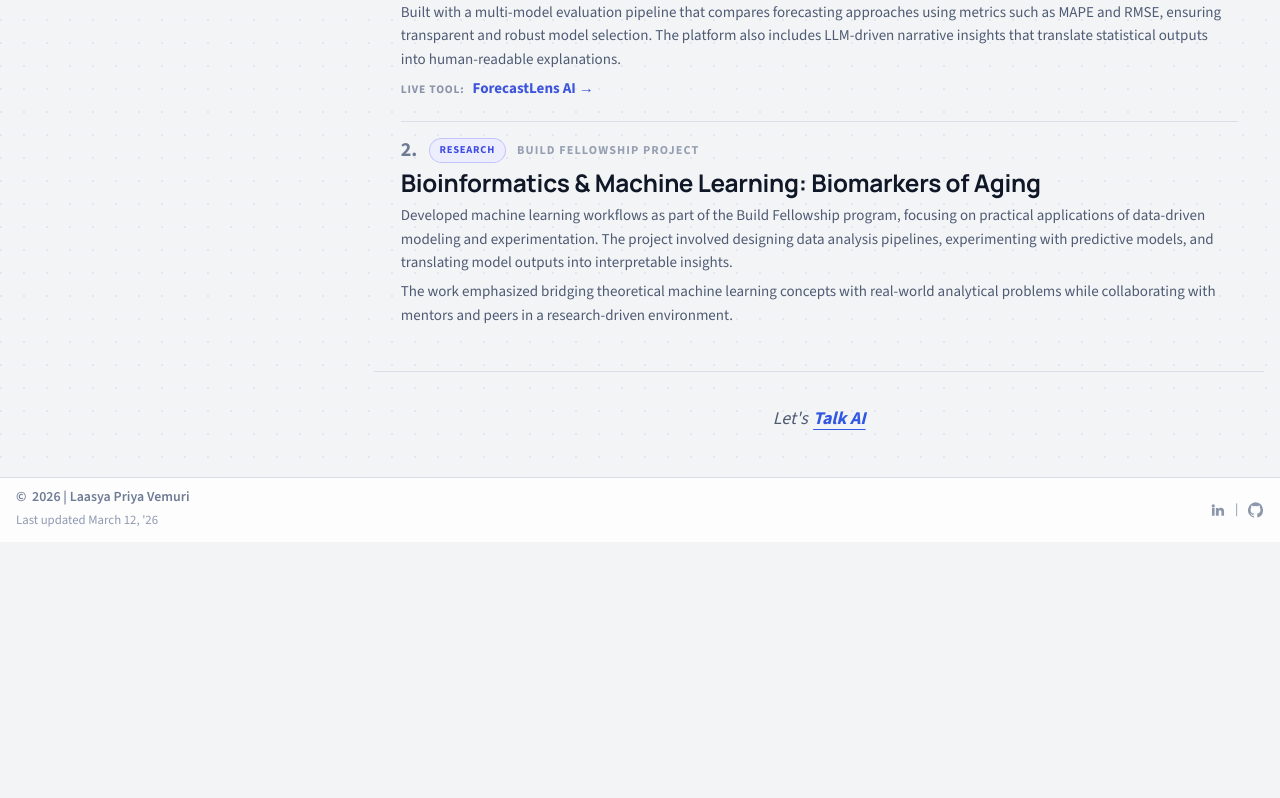
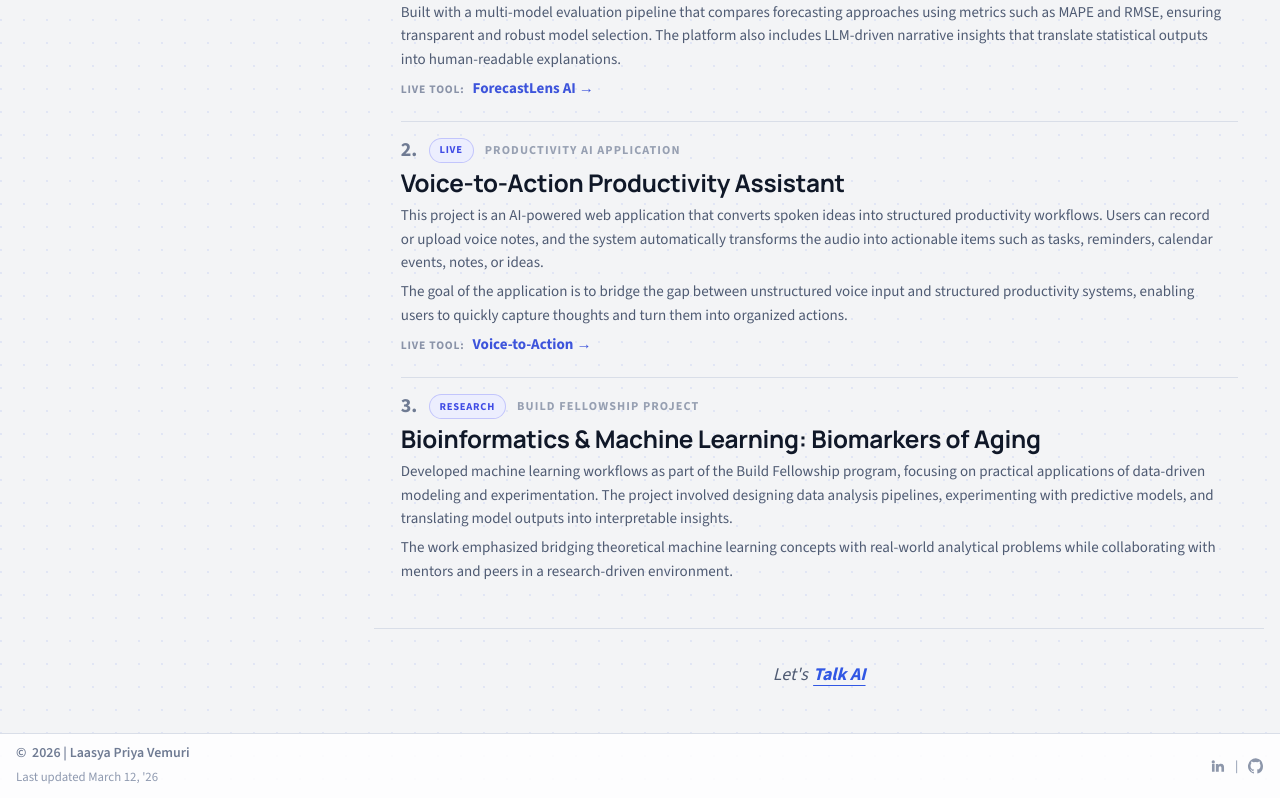
Before and after one commit to Laasya-73/laasya-portfolio, a SvelteKit app: page /research in a window 1280 px wide. Shown: the part 602-1400 px from the top of the page. Before the commit the page ends 1144 px from the top, so only its background shows below. Built offline with nearby package versions, Linux system fonts and the light colour scheme.

Commit message:
Updated Research

```diff
--- a/src/app.html
+++ b/src/app.html
@@ -2,7 +2,8 @@
 <html lang="en">
   <head>
     <meta charset="utf-8" />
-    <link rel="icon" href="%sveltekit.assets%/favicon.png" />
+    <link rel="icon" type="image/svg+xml" href="%sveltekit.assets%/favicon.svg" />
+    <link rel="alternate icon" href="%sveltekit.assets%/favicon.svg" />
     <meta name="viewport" content="width=device-width, initial-scale=1" />
     %sveltekit.head%
   </head>
--- a/src/routes/research/+page.svelte
+++ b/src/routes/research/+page.svelte
@@ -83,6 +83,33 @@
       <article class="project-entry">
         <div class="project-entry-head">
           <span class="project-number">2.</span>
+          <span class="project-state">Live</span>
+          <span class="project-kind">Productivity AI Application</span>
+        </div>
+        <h3>Voice-to-Action Productivity Assistant</h3>
+        <p>
+          This project is an AI-powered web application that converts spoken ideas into structured
+          productivity workflows. Users can record or upload voice notes, and the system
+          automatically transforms the audio into actionable items such as tasks, reminders,
+          calendar events, notes, or ideas.
+        </p>
+        <p>
+          The goal of the application is to bridge the gap between unstructured voice input and
+          structured productivity systems, enabling users to quickly capture thoughts and turn them
+          into organized actions.
+        </p>
+        <p class="project-link-row">
+          <span>Live Tool:</span>
+          <a href="https://voicetoaction.vercel.app/" target="_blank" rel="noreferrer">
+            Voice-to-Action &rarr;
+          </a>
+        </p>
+      </article>
+    </li>
+    <li>
+      <article class="project-entry">
+        <div class="project-entry-head">
+          <span class="project-number">3.</span>
           <span class="project-state">Research</span>
           <span class="project-kind">Build Fellowship Project</span>
         </div>
```
Also changed, not shown: static/favicon.svg (added).
